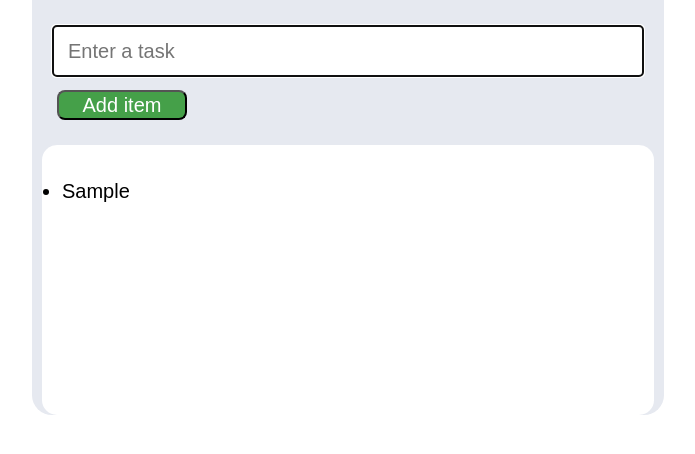
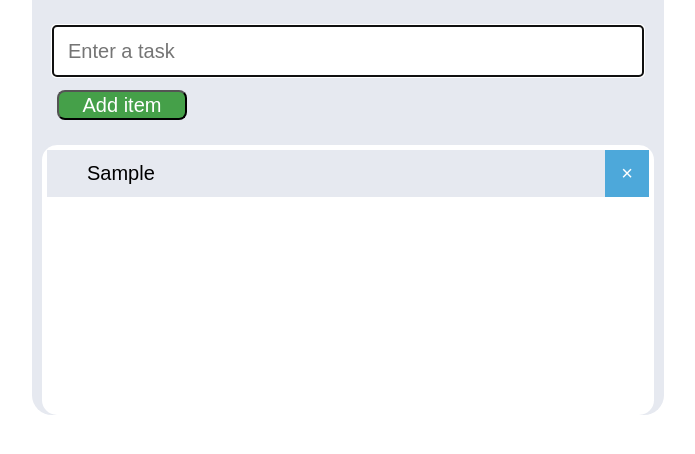
Before and after one commit to dingyu15/project-week-1, a plain HTML site: page to-do-list-app/index.html in a window 1280 px wide. Both pictures are taken after typing "Sample" into the empty fields and a click on the button "Add item". Shown: the part 108-562 px from the top of the page, without its empty margins (292-987 px from the left). Drawn offline with Linux system fonts and the light colour scheme.

Commit message:
Amended add item function

```diff
--- a/to-do-list-app/src/index.js
+++ b/to-do-list-app/src/index.js
@@ -1,15 +1,21 @@
 function addItem()
 {
-    if(document.getElementById('taskTextbox').value == "")
+    if(document.getElementById('taskTextbox').value == '')
     {
         alert('Please enter a task.');
     }
     else
     {
+        const span = document.createElement('span');
+        span.className = 'close';
+        const close = document.createTextNode('\u00D7');
+        span.appendChild(close);
+
         const item = document.createElement('li');
         item.innerHTML = document.getElementById('taskTextbox').value;
         item.onclick = removeItem;
         document.getElementById('itemList').appendChild(item);
+        item.appendChild(span);
         document.getElementById('taskTextbox').value = '';
         document.getElementById('taskTextbox').focus();
     }
--- a/to-do-list-app/styles.css
+++ b/to-do-list-app/styles.css
@@ -58,10 +58,32 @@
 
 #itemList
 {
-    /* background-color: white; */
-    /* border-radius: 15px; */
-    padding: 10px 15px;
-    /* margin: 8px 0; */
+    margin: 0;
+    padding: 0;
+}
+
+#itemList li
+{
+    background-color: #E6E9F0;
+    cursor: pointer;
+    position: relative;
+    padding: 12px 8px 12px 40px;
+    font-size: 20px;
+}
+
+.close
+{
+    background-color: #4DA8DA;
+    position: absolute;
+    right: 0px;
+    top: 0;
+    padding: 12px 16px 12px 16px;
+    color: white;
+}
+
+.close:hover
+{
+    background-color: green;
 }
 
 @media (max-width: 300px)
```
